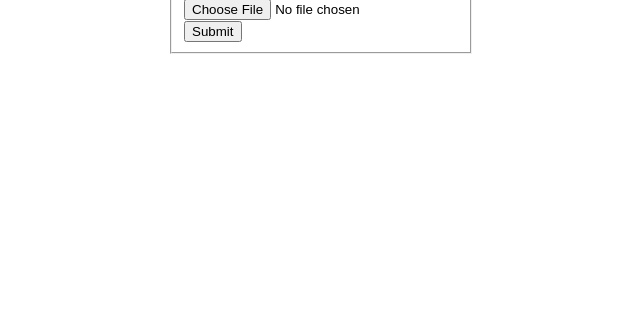
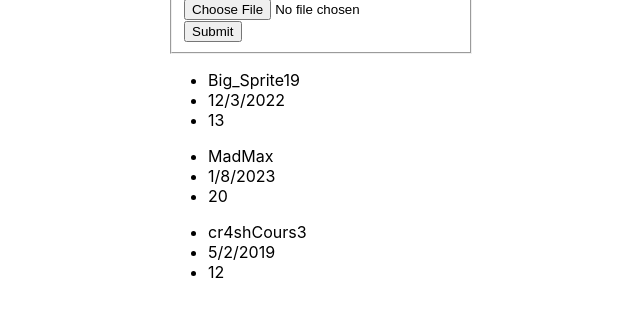
Before and after one commit to hongbowu/WorkEveryDay, a React (Create React App) app in the folder myfirstreactapp/: page / in a window 1280 px wide. Shown: the part 378-694 px from the top of the page, without its empty margins (319-959 px from the left). Built offline with nearby package versions, Linux system fonts and the light colour scheme.

Commit message:
for testing

```diff
--- a/myfirstreactapp/src/App.js
+++ b/myfirstreactapp/src/App.js
@@ -2,10 +2,15 @@ import React from 'react';
 
 import Card from './Card'
 import './App.css'
+import HighScore from './HighScore'
 
 function App(){
  return (
-  <Card />
+  <>
+    <Card />
+    <HighScore />
+  </>
+
  )
 
 
--- a/myfirstreactapp/src/Header.jsx
+++ b/myfirstreactapp/src/Header.jsx
@@ -1,7 +1,7 @@
 import React from 'react';
 import happyBunny from './image/background.png'
 
-function Header(props){
+function Header(){
   return (
   <>
     <h1 style={{backgroundImage: `url(${happyBunny})`, backgroundRepeat: 'no-repeat', backgroundSize: 'cover' }}>EasyFind--EasyLife</h1>
--- /dev/null
+++ b/myfirstreactapp/src/HighScore.js
@@ -0,0 +1,19 @@
+import React from 'react';
+const highScoresData = require('./scoreData');
+
+function HighScore(){
+  const {highScores} = highScoresData;
+ return (
+  <>
+    {highScores.map((highScore, index)=>(
+      <ul key={index}>
+        <li key={`username${index}`}>{highScore.username}</li>
+        <li key={`date${index}`}>{highScore.date}</li>
+        <li key={`score${index}`}>{highScore.score}</li>
+      </ul>
+    ))}
+  </>
+ )
+}
+
+export default HighScore;
--- /dev/null
+++ b/myfirstreactapp/src/scoreData.js
@@ -0,0 +1,17 @@
+export const highScores = [
+    {
+      username: 'Big_Sprite19',
+      date: '12/3/2022',
+      score: 13
+    },
+    {
+      username: 'MadMax',
+      date: '1/8/2023',
+      score: 20
+    },
+    {
+      username: 'cr4shCours3',
+      date: '5/2/2019',
+      score: 12
+    }
+]
```
